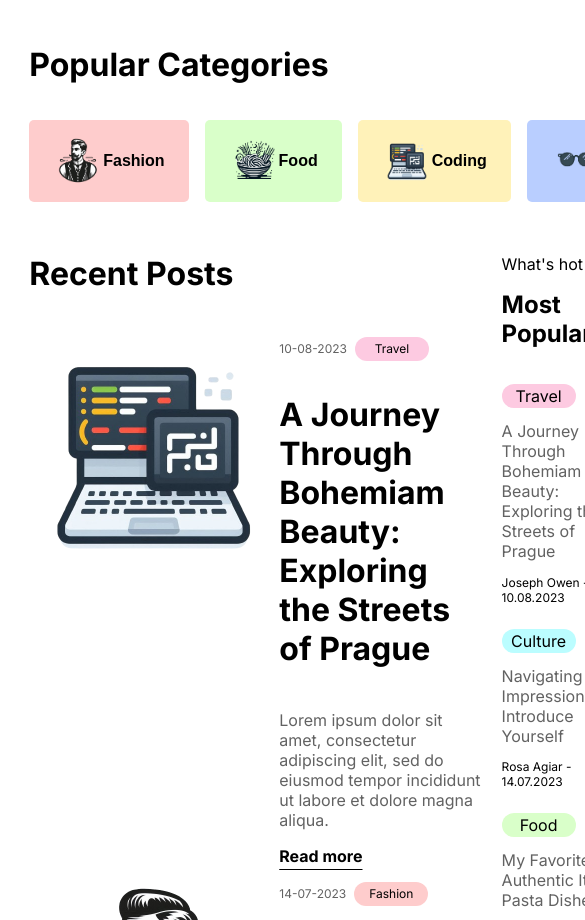
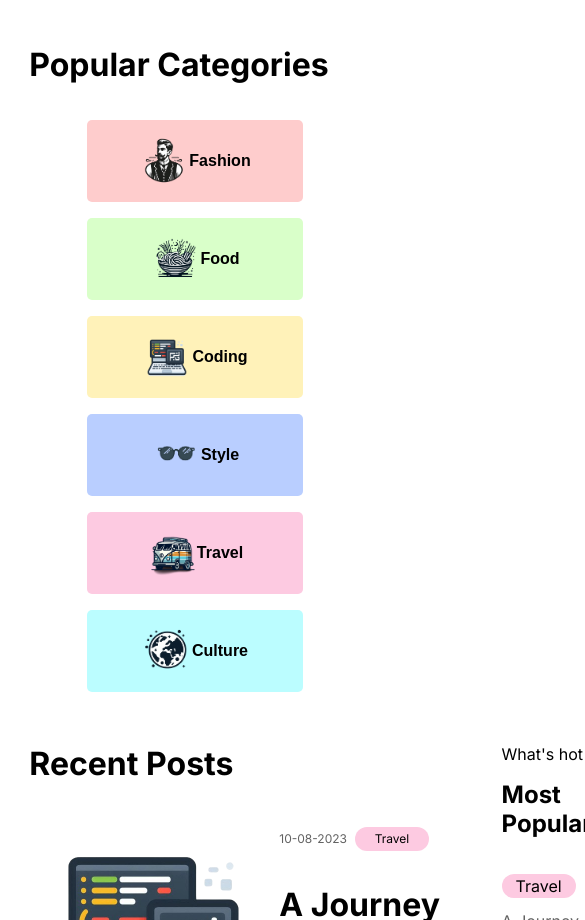
Before and after one commit to Jejugo/blog_ui, a Next.js app: page / in a window 390 px wide. Shown: the part 840-1760 px from the top of the page, 585 px wide, since content can reach past the window. Built offline with nearby package versions, Linux system fonts and the light colour scheme.

Commit message:
feature/PB-31-responsiveness-categories - Adicionada propriedade CSS para deixar o componente Categories responsivo

```diff
--- a/src/components/Categories/Categories.style.js
+++ b/src/components/Categories/Categories.style.js
@@ -6,8 +6,10 @@ export const Wrapper = styled.div`
 `
 export const Containter = styled.div`
   display: flex;
+  flex-wrap: wrap;
   width: 100%;
   align-items: center;
+  justify-content: center;
   gap: ${({ theme }) => theme.spacings.medium};
   margin: ${({ theme }) => theme.spacings.xlarge} auto;
 `
@@ -33,7 +35,7 @@ export const ContainerButton = styled.button`
   font-size: ${({ theme }) => theme.fontSizes.small};
   transition: 0.5s ease;
   font-weight: ${({ theme }) => theme.fontWeights.bold};
-  width: ${({ theme }) => theme.buttonSize.xxlarge};
+  width: ${({ theme }) => theme.buttonSize.xlarge};
 
   &:hover {
     background-color: ${({ theme }) =>
```
